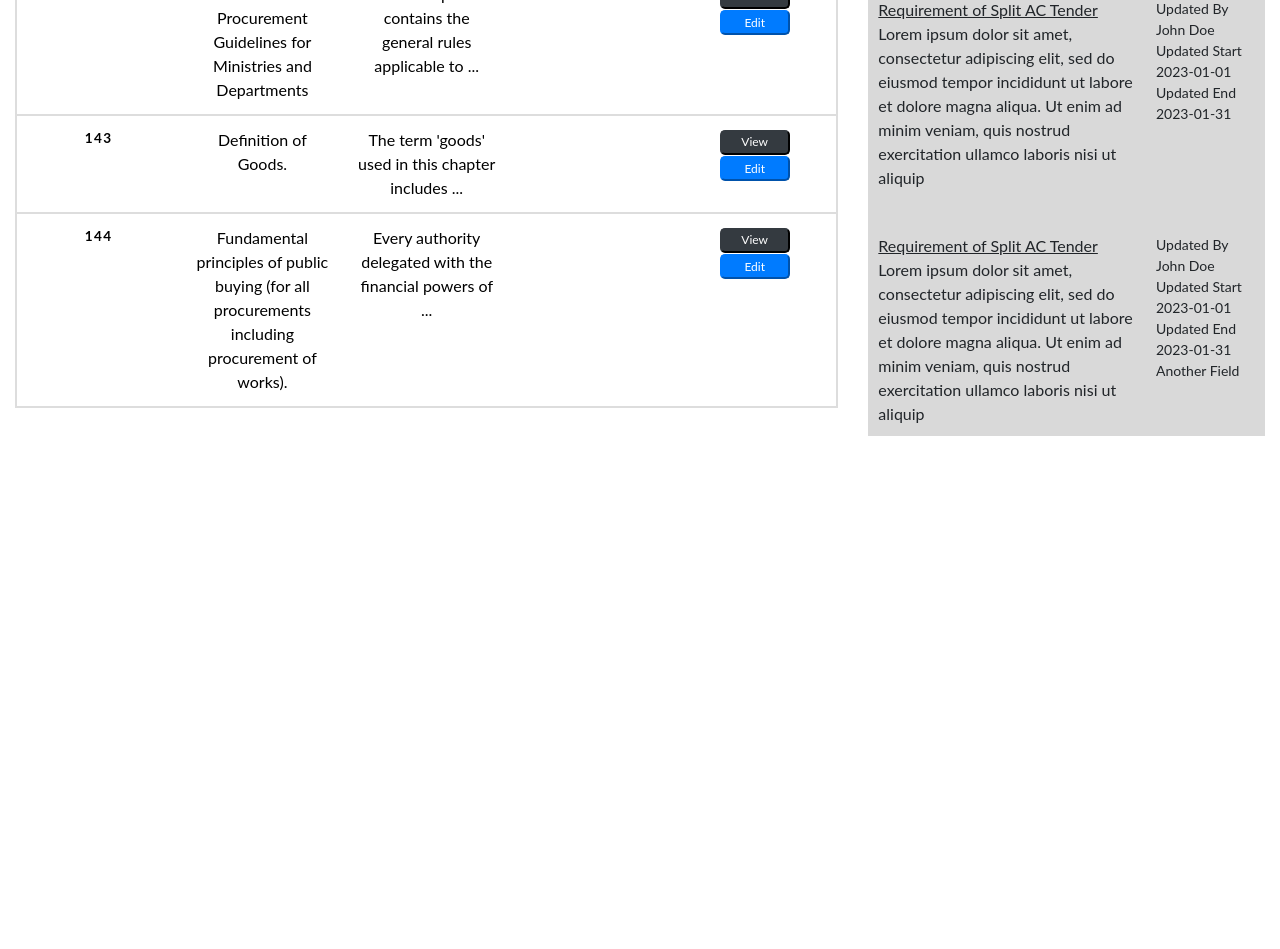
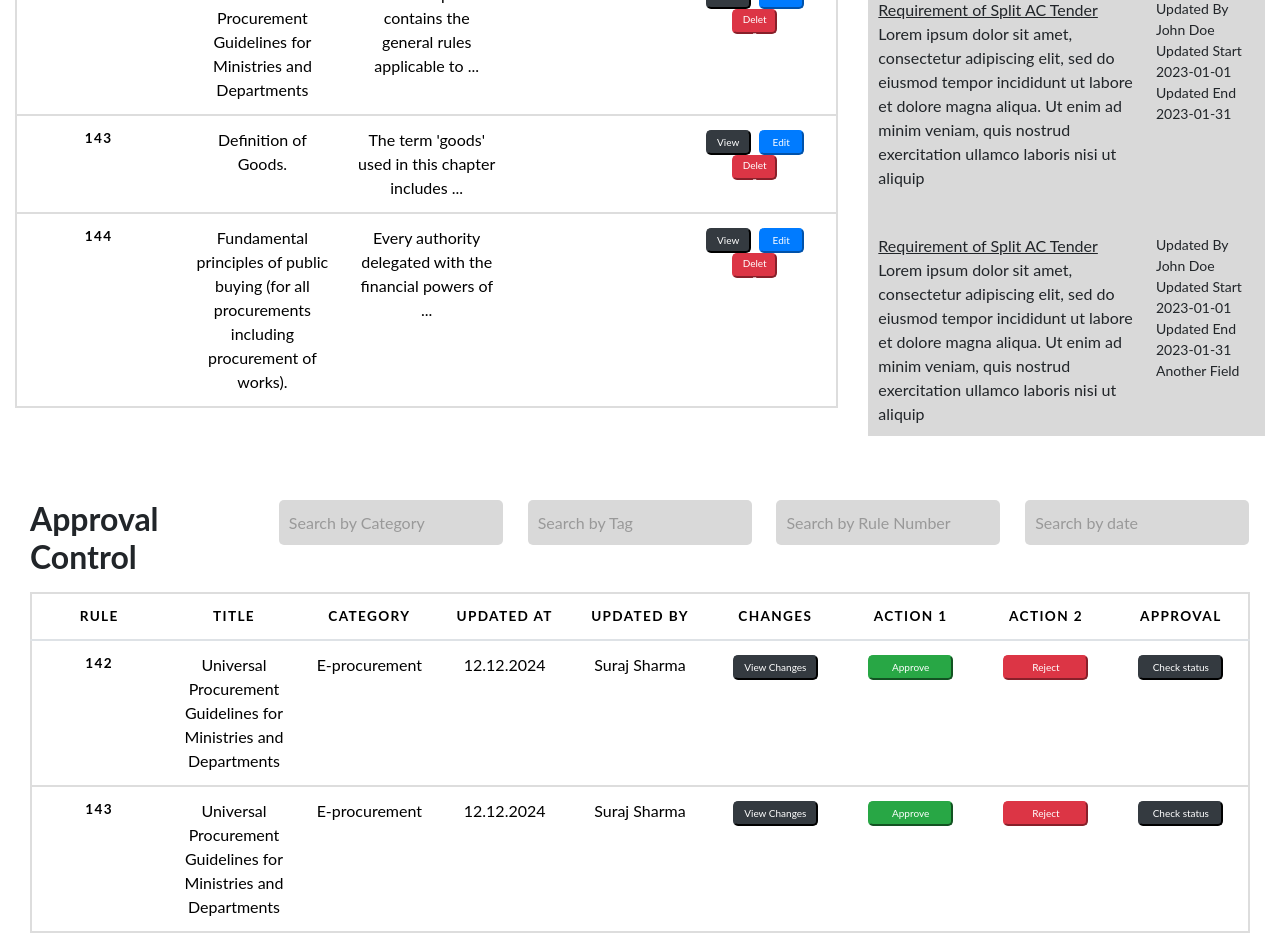
Before and after one commit to I-harsh-kumar/Procurepilot_SIH_finals, a React (Vite) app: page /admindashboard in a window 1280 px wide. Shown: the part 460-1409 px from the top of the page. Before the commit the page ends 896 px from the top, so only its background shows below. Built offline with nearby package versions, Linux system fonts and the light colour scheme.

Commit message:
admin-dashboard updated

```diff
--- a/src/components/Admindashboard.jsx
+++ b/src/components/Admindashboard.jsx
@@ -45,10 +45,37 @@ const App = () => {
 
     },
   ]
+
+  const arr1 = [
+
+    { "rule": "142",
+    "heading": "Universal Procurement Guidelines for Ministries and Departments",
+    "description": "This chapter contains the general rules applicable to all Ministries or Departments, regarding procurement of goods required for use in the public service. Detailed instructions relating to procurement of goods may be issued by the procuring departments broadly in conformity with the general rules contained in this Chapter.",
+    "createdAt":"12.12.2024",
+    "updatedBy":"Suraj Sharma",
+    "category": "E-procurement"
+
+    },
+    { "rule": "143",
+    "heading": "Universal Procurement Guidelines for Ministries and Departments",
+    "description": "This chapter contains the general rules applicable to all Ministries or Departments, regarding procurement of goods required for use in the public service. Detailed instructions relating to procurement of goods may be issued by the procuring departments broadly in conformity with the general rules contained in this Chapter.",
+    "createdAt":"12.12.2024",
+    "updatedBy":"Suraj Sharma",
+    "category": "E-procurement"
+
+    },
+  ]
   const [searchResults, setSearchResults] = useState(arr);
+  const [searchResults1, setSearchResults1] = useState(arr1);
   const [searchCategory, setSearchCategory] = useState('');
+  const [searchCategory1, setSearchCategory1] = useState('');
+
+  const [searchTag1, setSearchTag1] = useState('');
   const [searchTag, setSearchTag] = useState('');
+
   const [searchRule, setSearchRule] = useState('');
+  const [searchRule1, setSearchRule1] = useState('');
+
 
   const handleSearch = () => {
     const filteredResults = arr.filter(
@@ -58,6 +85,15 @@ const App = () => {
         item.rule.includes(searchRule)
     );
     setSearchResults(filteredResults);
+  };
+  const handleSearch1 = () => {
+    const filteredResults = arr.filter(
+      (item) =>
+        item.category.includes(searchCategory1) &&
+        item.heading.includes(searchTag1) &&
+        item.rule.includes(searchRule1)
+    );
+    setSearchResults1(filteredResults);
   };
 
   const handleRowClick = (rule) => {
@@ -152,8 +188,9 @@ const App = () => {
                       {row.category}
                     </td>
                     <td data-label="Action" style={{ wordWrap: 'break-word' }}>
-<button class="btn-dark mx-2" style={{width:"70px",height:"25px",fontSize:"12px",borderRadius:"5px"}} type="submit">View</button>
-<button class="btn-primary" style={{width:"70px",height:"25px",fontSize:"12px",borderRadius:"5px"}} type="submit">Edit</button>
+<button class="btn-dark mx-1" style={{width:"45px",height:"25px",fontSize:"10px",borderRadius:"5px"}} type="submit">View</button>
+<button class="btn-primary mx-1" style={{width:"45px",height:"25px",fontSize:"10px",borderRadius:"5px"}} type="submit">Edit</button>
+<button class="btn-danger" style={{width:"45px",height:"25px",fontSize:"10px",borderRadius:"5px"}} type="submit">Delete</button>
 
                     </td>
                   </tr>
@@ -167,7 +204,7 @@ const App = () => {
           </table>
         </div>
 
-        <div className="col-sm-12 col-lg-4">
+        <div className="col-sm-12 col-lg-4 mb-5">
     <h3 style={{background:"white"}}>Recently Uploaded Documents</h3>
 
           {data.map((item, index) => (
@@ -198,6 +235,122 @@ const App = () => {
           ))}
         </div>
       </div>
+      <div className="col-sm-12 col-lg-12">
+      <div className='approval-control-main-div' style={{ }}>
+  <h2 className='mb-3 mt-3' style={{ fontWeight: "bold" }}>Approval Control</h2>
+  <div className="search-container mt-3 approval-control-main-div"  style={{}}>
+    <div>
+      <input
+        type="text"
+        value={searchCategory}
+        onChange={(e) => setSearchCategory1(e.target.value)}
+        placeholder="Search by Category"
+        className="search-input mx-4"
+        style={{width:"90%"}}
+      />
+    </div>
+    <div>
+      <input
+        type="text"
+        value={searchTag}
+        onChange={(e) => setSearchTag1(e.target.value)}
+        placeholder="Search by Tag"
+        className="search-input mx-4"
+        style={{width:"90%"}}
+
+      />
+    </div>
+    <div>
+      <input
+        type="text"
+        value={searchRule}
+        onChange={(e) => setSearchRule1(e.target.value)}
+        placeholder="Search by Rule Number"
+        className="search-input mx-4"
+        style={{width:"90%"}}
+
+      />
+    </div>
+    <div>
+      <input
+        type="text"
+        value={searchRule}
+        onChange={(e) => setSearchRule(e.target.value)}
+        placeholder="Search by date"
+        className="search-input mx-4"
+        style={{width:"90%"}}
+
+      />
+    </div>
+  </div>
+</div>
+
+          <table className="table">
+            <thead>
+              <tr>
+                <th scope="col">Rule</th>
+                <th scope="col">Title</th>
+                {/* <th scope="col">Description</th> */}
+                <th scope="col">Category</th>
+                <th scope="col">Updated At</th>
+                <th scope="col">Updated By</th>
+                <th scope="col">Changes</th>
+                <th scope="col">Action 1</th>
+                <th scope="col">Action 2</th>
+                <th scope="col">Approval</th>
+
+
+              </tr>
+            </thead>
+            <tbody>
+              {searchResults1.length > 0 ? (
+                searchResults1.map((row, index) => (
+                  <tr
+                    key={index}
+                    style={{ color: 'white' }}
+                    onClick={() => handleRowClick(row.rule)}
+                  >
+                    <th scope="row" data-label="Rule Number">
+                      {row.rule}
+                    </th>
+                    <td data-label="Title" style={{ wordWrap: 'break-word' }}>
+                      {row.heading}
+                    </td>
+                    <td
+                      data-label="Description"
+                      style={{ wordWrap: 'break-word' }}
+                    >
+                     {row.category}
+                    </td>
+                    <td data-label="CreatedAt" style={{ wordWrap: 'break-word' }}>
+                      {row.createdAt}
+                    </td>
+                    <td data-label="UpdatedBy" style={{ wordWrap: 'break-word' }}>
+                      {row.updatedBy}
+                    </td>
+                    <td data-label="UpdatedBy" style={{ wordWrap: 'break-word' }}>
+                    <button class="btn-dark mx-1" style={{width:"85px",height:"25px",fontSize:"10px",borderRadius:"5px"}} type="submit">View Changes</button>
+                    </td>
+                    <td data-label="UpdatedBy" style={{ wordWrap: 'break-word' }}>
+                    <button class="btn-success mx-1" style={{width:"85px",height:"25px",fontSize:"10px",borderRadius:"5px"}} type="submit">Approve</button>
+                    </td>
+                    <td data-label="UpdatedBy" style={{ wordWrap: 'break-word' }}>
+                    <button class="btn-danger mx-1" style={{width:"85px",height:"25px",fontSize:"10px",borderRadius:"5px"}} type="submit">Reject</button>
+                    </td>
+                    <td data-label="UpdatedBy" style={{ wordWrap: 'break-word' }}>
+                    <button class="btn-dark mx-1" style={{width:"85px",height:"25px",fontSize:"10px",borderRadius:"5px"}} type="submit">Check status</button>
+                    </td>
+
+                  </tr>
+                ))
+              ) : (
+                <tr style={{ color: 'white' }}>
+                  <td colSpan="5">No results found</td>
+                </tr>
+              )}
+            </tbody>
+          </table>
+        </div>
     </div>
   );
 };
--- a/src/components/css/dashboard.css
+++ b/src/components/css/dashboard.css
@@ -192,5 +192,12 @@ table {
     margin-bottom: 5px;
     padding-bottom: 5px;
   }
+  .approval-control-main-div {
+    display: flex;
+  }
 
-  /* Set a specific width for the description column */
+  @media (max-width: 700px) {
+    .approval-control-main-div {
+      display: block; /* Change to whatever display property you want for smaller screens */
+    }
+  }
```
